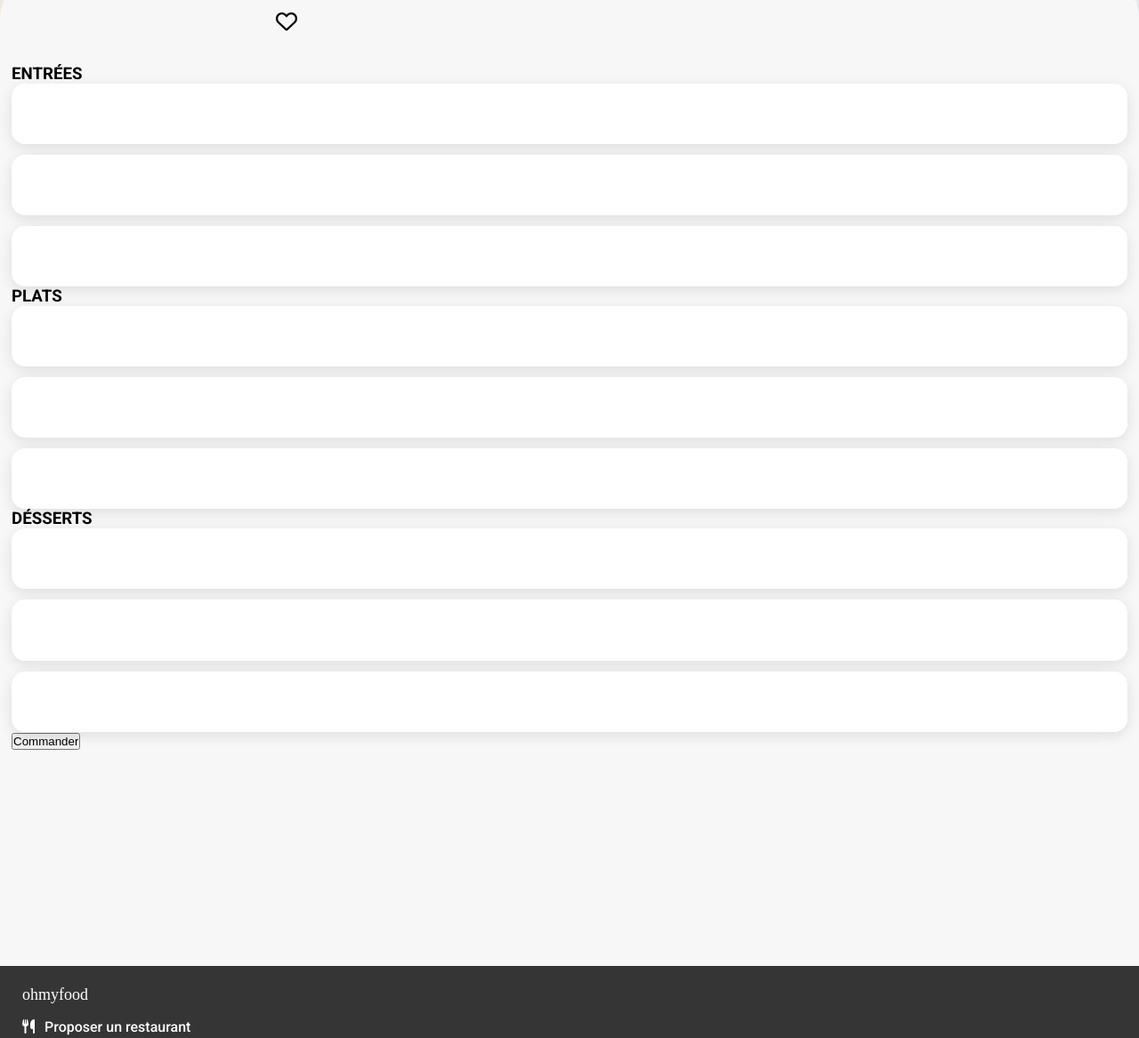
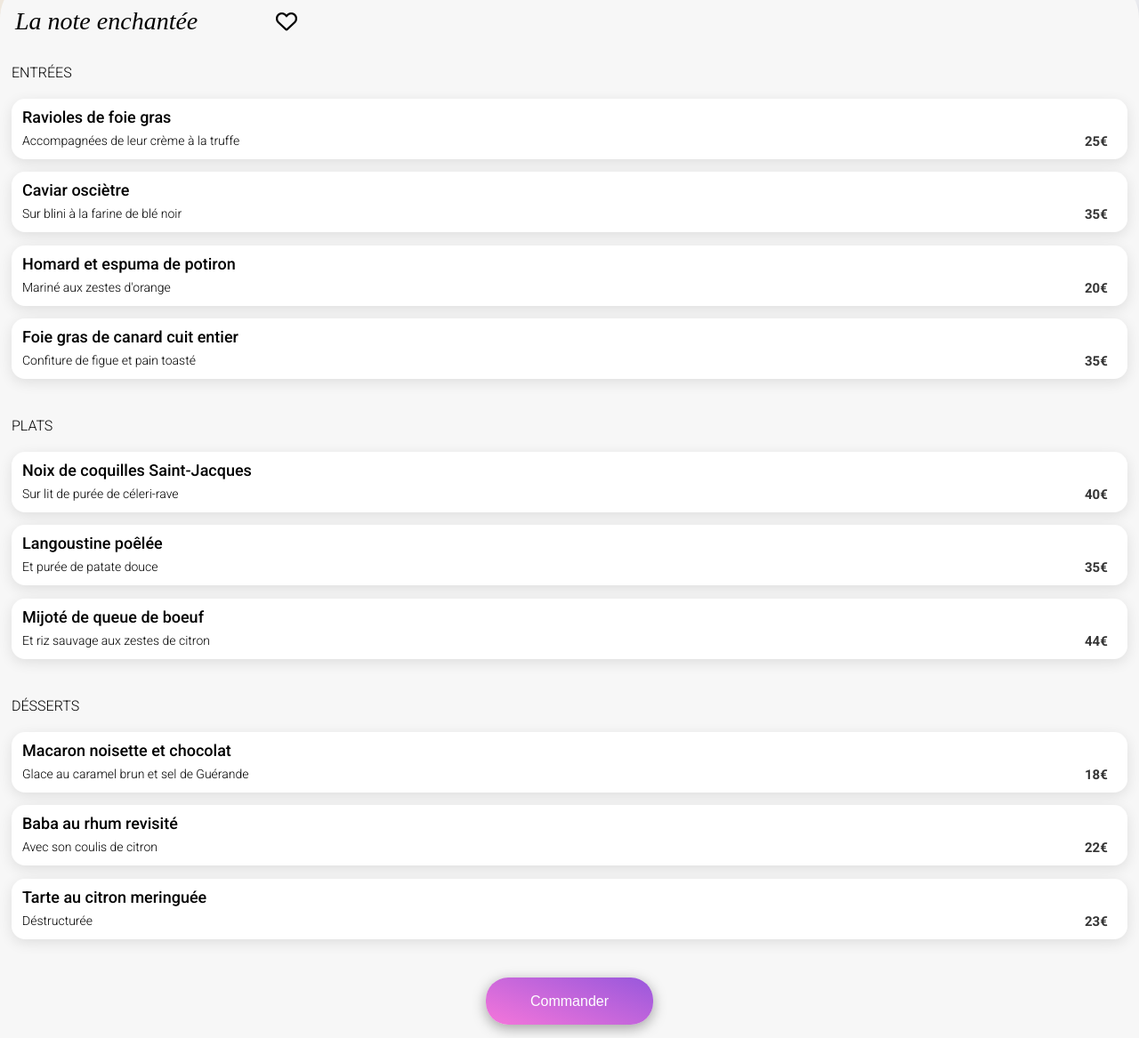
Before and after one commit to juentbrg/Ohmyfood, a plain HTML site: page la_note_enchantee.html in a window 1280 px wide. Shown: the part 317-1484 px from the top of the page at 89% size. Drawn offline with Linux system fonts and the light colour scheme; a web font is replaced by a local one.

Commit message:
Finitions sur 'La palette du gout' et sur 'La note enchantée'

```diff
--- a/la_note_enchantee.html
+++ b/la_note_enchantee.html
@@ -24,17 +24,17 @@
         <!-- Menu -->
         <section class="menu">
             <div class="menu__title">
-                <h2></h2>
+                <h2>La note enchantée</h2>
                 <p><i class="fa-regular fa-heart"></i></p>
             </div>
-            <div class="menu__entree">
+            <div class="menu__food special">
                 <h3>ENTRÉES</h3>
                 <div class="menu__card">
                     <div class="menu__card__content">
                         <div class="menu__card__title">
-                            <h4></h4>
-                            <p></p>
-                            <p class="menu__card__price"></p>
+                            <h4>Ravioles de foie gras</h4>
+                            <p>Accompagnées de leur crème à la truffe</p>
+                            <p class="menu__card__price">25€</p>
                         </div>
                         <div class="menu__check">
                             <p><i class="fa-solid fa-circle-check"></i></p>
@@ -42,9 +42,9 @@
                     </div>
                     <div class="menu__card__content">
                         <div class="menu__card__title">
-                            <h4></h4>
-                            <p></p>
-                            <p class="menu__card__price"></p>
+                            <h4>Caviar osciètre</h4>
+                            <p>Sur blini à la farine de blé noir</p>
+                            <p class="menu__card__price">35€</p>
                         </div>
                         <div class="menu__check">
                             <p><i class="fa-solid fa-circle-check"></i></p>
@@ -52,9 +52,19 @@
                     </div>
                     <div class="menu__card__content">
                         <div class="menu__card__title">
-                            <h4></h4>
-                            <p></p>
-                            <p class="menu__card__price"></p>
+                            <h4>Homard et espuma de potiron</h4>
+                            <p>Mariné aux zestes d'orange</p>
+                            <p class="menu__card__price">20€</p>
+                        </div>
+                        <div class="menu__check">
+                            <p><i class="fa-solid fa-circle-check"></i></p>
+                        </div>
+                    </div>
+                    <div class="menu__card__content">
+                        <div class="menu__card__title">
+                            <h4>Foie gras de canard cuit entier</h4>
+                            <p>Confiture de figue et pain toasté</p>
+                            <p class="menu__card__price">35€</p>
                         </div>
                         <div class="menu__check">
                             <p><i class="fa-solid fa-circle-check"></i></p>
@@ -62,14 +72,14 @@
                     </div>
                 </div>
             </div>
-            <div class="menu__dish">
+            <div class="menu__food">
                 <h3>PLATS</h3>
                 <div class="menu__card">
                     <div class="menu__card__content">
                         <div class="menu__card__title">
-                            <h4></h4>
-                            <p></p>
-                            <p class="menu__card__price"></p>
+                            <h4>Noix de coquilles Saint-Jacques</h4>
+                            <p>Sur lit de purée de céleri-rave</p>
+                            <p class="menu__card__price">40€</p>
                         </div>
                         <div class="menu__check">
                             <p><i class="fa-solid fa-circle-check"></i></p>
@@ -77,9 +87,9 @@
                     </div>
                     <div class="menu__card__content">
                         <div class="menu__card__title">
-                            <h4></h4>
-                            <p></p>
-                            <p class="menu__card__price"></p>
+                            <h4>Langoustine poêlée</h4>
+                            <p>Et purée de patate douce</p>
+                            <p class="menu__card__price">35€</p>
                         </div>
                         <div class="menu__check">
                             <p><i class="fa-solid fa-circle-check"></i></p>
@@ -87,9 +97,9 @@
                     </div>
                     <div class="menu__card__content">
                         <div class="menu__card__title">
-                            <h4></h4>
-                            <p></p>
-                            <p class="menu__card__price"></p>
+                            <h4>Mijoté de queue de boeuf</h4>
+                            <p>Et riz sauvage aux zestes de citron</p>
+                            <p class="menu__card__price">44€</p>
                         </div>
                         <div class="menu__check">
                             <p><i class="fa-solid fa-circle-check"></i></p>
@@ -97,14 +107,14 @@
                     </div>
                 </div>
             </div>
-            <div class="menu__dessert">
+            <div class="menu__food">
                 <h3>DÉSSERTS</h3>
                 <div class="menu__card">
                     <div class="menu__card__content">
                         <div class="menu__card__title">
-                            <h4></h4>
-                            <p></p>
-                            <p class="menu__card__price"></p>
+                            <h4>Macaron noisette et chocolat</h4>
+                            <p>Glace au caramel brun et sel de Guérande</p>
+                            <p class="menu__card__price">18€</p>
                         </div>
                         <div class="menu__check">
                             <p><i class="fa-solid fa-circle-check"></i></p>
@@ -112,9 +122,9 @@
                     </div>
                     <div class="menu__card__content">
                         <div class="menu__card__title">
-                            <h4></h4>
-                            <p></p>
-                            <p class="menu__card__price"></p>
+                            <h4>Baba au rhum revisité</h4>
+                            <p>Avec son coulis de citron</p>
+                            <p class="menu__card__price">22€</p>
                         </div>
                         <div class="menu__check">
                             <p><i class="fa-solid fa-circle-check"></i></p>
@@ -122,9 +132,9 @@
                     </div>
                     <div class="menu__card__content">
                         <div class="menu__card__title">
-                            <h4></h4>
-                            <p></p>
-                            <p class="menu__card__price"></p>
+                            <h4>Tarte au citron meringuée</h4>
+                            <p>Déstructurée</p>
+                            <p class="menu__card__price">23€</p>
                         </div>
                         <div class="menu__check">
                             <p><i class="fa-solid fa-circle-check"></i></p>
@@ -132,7 +142,9 @@
                     </div>
                 </div>
             </div>
-            <input type="button" value="Commander">
+            <div class="menu__btn">
+                <input class="order" type="button" value="Commander">
+            </div>
         </section>
         <!-- Menu -->
 
--- a/style/style.scss
+++ b/style/style.scss
@@ -330,7 +330,7 @@ footer{
 /* Menu */
 .menu{
     width: 100%;
-    height: 1115px;
+    height: auto;
     padding: 32px 13px 40px 13px;
     margin-top: -50px;
     border-radius: 50px 50px 0 0;
@@ -362,25 +362,30 @@ footer{
     }
     &__food{
         width: 100%;
-        height: auto;
+        height: 275px;
         margin-bottom: 40px;
         h3{
+            height: 27px;
             font-weight: 300;
             font-size: 16px;
             line-height: 19px;
             margin-bottom: 12px;
         }
     }
+    &__food.special{
+        height: 357px;
+    }
     &__card{
         width: 100%;
-        height: 228.21px;
+        height: auto;
         display: grid;
         gap: 5.26% 0;
         grid-template-columns: repeat(1, 1fr);
-        grid-template-rows: repeat(3, 68.07px);
+        grid-template-rows: repeat(4, 68.07px);
     }
     &__card__content{
         display: flex;
+        cursor: pointer;
     }
     &__card__title{
         background: $color-white;
@@ -432,6 +437,8 @@ footer{
         i{
             color: $color-white;
             font-size: 25px;
+            transition: all .5s ease;
+            transform: rotate(180deg);
         }
     }
     &__card__content:hover .menu__card__title{
@@ -440,6 +447,9 @@ footer{
     &__card__content:hover .menu__check{
         width: 20%;
         opacity: 100%;
+    }
+    &__card__content:hover .menu__check i{
+        transform: rotate(0);
     }
     &__btn{
         width: 100%;
```
Also changed, not shown: index.html (+2 -2 lines), style/style.css, 1 other file.
